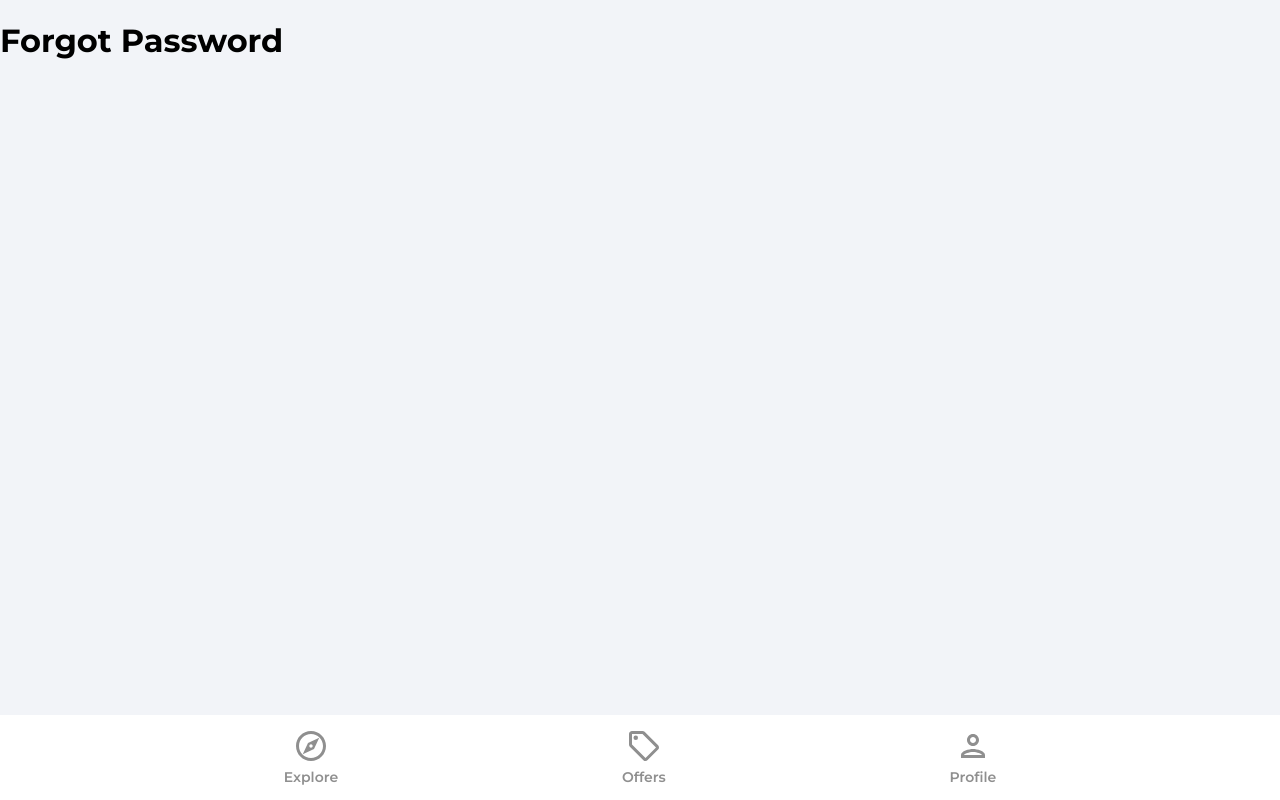
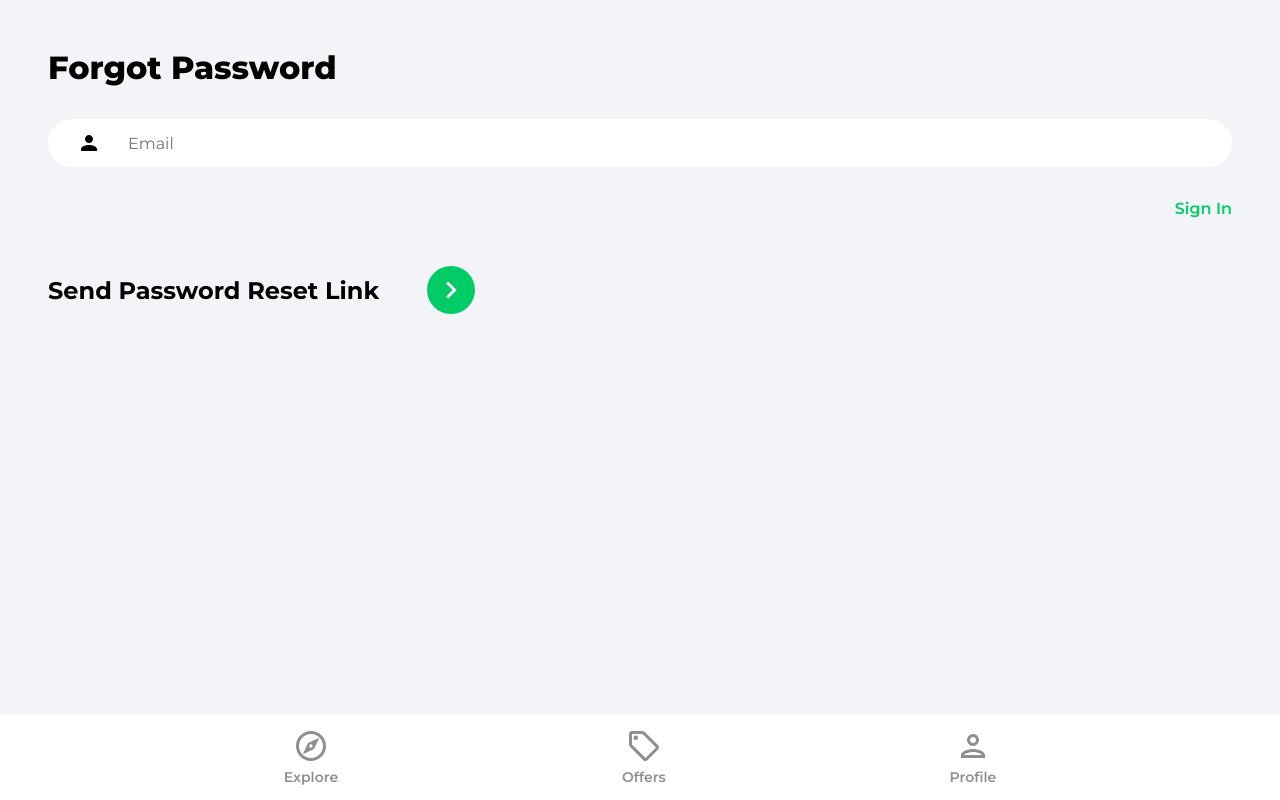
Before and after one commit to jeancarlosherrera/house-marketplace, a React (Create React App) app: page /forgot-password in a window 1280 px wide. Built offline with nearby package versions, Linux system fonts and the light colour scheme.

Commit message:
Forgot password functionality implemented

```diff
--- a/src/pages/ForgotPassword.js
+++ b/src/pages/ForgotPassword.js
@@ -1,5 +1,54 @@
+import { useState } from 'react'
+import { getAuth, sendPasswordResetEmail } from 'firebase/auth'
+import { Link } from 'react-router-dom'
+import { ReactComponent as ArrowRightIcon } from '../assets/svg/keyboardArrowRightIcon.svg'
+import { toast } from 'react-toastify'
+
 const ForgotPassword = () => {
-  return <h1>Forgot Password</h1>
+  const [email, setEmail] = useState('')
+
+  const onChange = (e) => setEmail(e.target.value)
+
+  const onSubmit = async (e) => {
+    e.preventDefault()
+
+    try {
+      const auth = getAuth()
+      await sendPasswordResetEmail(auth, email)
+      toast.success('Reset email link sent')
+    } catch (error) {
+      toast.error('Unable to send reset email')
+    }
+  }
+
+  return (
+    <div className='pageContainer'>
+      <header>
+        <p className='pageHeader'>Forgot Password</p>
+      </header>
+      <main>
+        <form onSubmit={onSubmit}>
+          <input
+            className='emailInput'
+            type='email'
+            placeholder='Email'
+            id='email'
+            value={email}
+            onChange={onChange}
+          />
+          <Link className='forgotPasswordLink' to='/sign-in'>
+            Sign In
+          </Link>
+          <div className='signInBar'>
+            <div className='signInText'>Send Password Reset Link</div>
+            <button className='signInButton'>
+              <ArrowRightIcon fill='#ffffff' width='34px' height='34px' />
+            </button>
+          </div>
+        </form>
+      </main>
+    </div>
+  )
 }
 
 export default ForgotPassword
```
